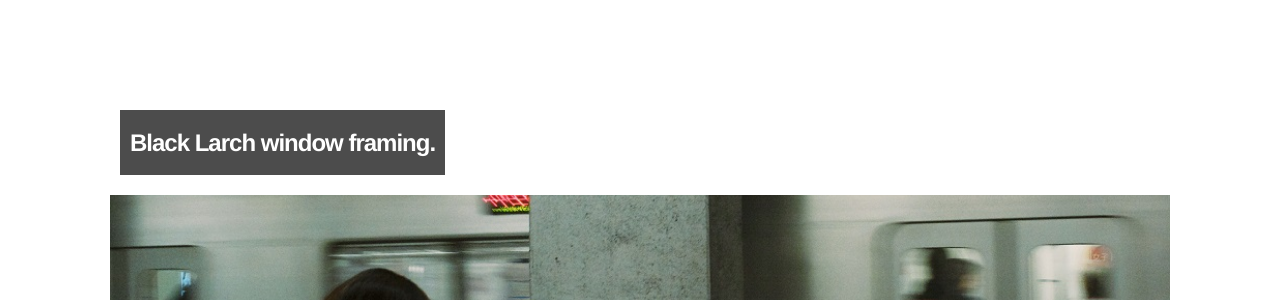
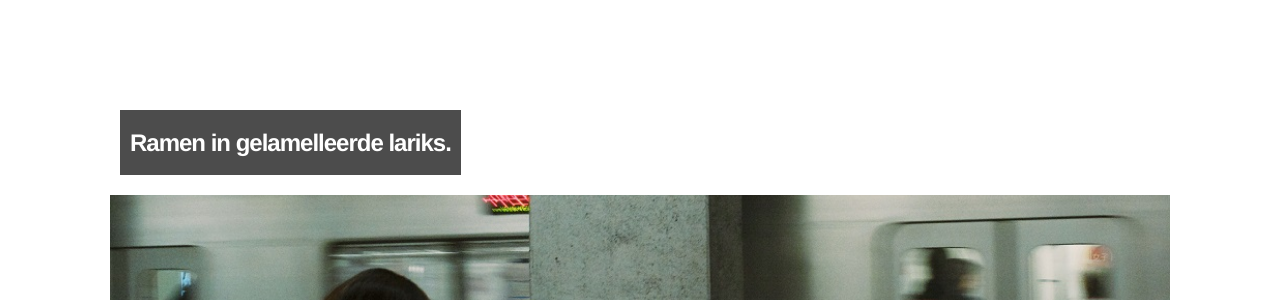
Before and after one commit to SimonBoury/rondomhout, a Jekyll site: the page built from pages/documentation.html, in a window 1280 px wide and 1072 px high. Shown: the part 361-661 px from the top of the window. Built offline with Jekyll 4.4.1, drawn with Linux system fonts in a browser that asks for light colours; nearby versions of some CDN libraries.

Commit message:
Update 2019-11-23-Larch-window-framing.md

```diff
--- a/_posts/2019-11-23-Larch-window-framing.md
+++ b/_posts/2019-11-23-Larch-window-framing.md
@@ -1,6 +1,6 @@
 ---
 layout: post
-title: "Black Larch window framing."
+title: "Ramen in gelamelleerde lariks."
 author: "Simon Boury"
 categories: documentation
 tags: [woodworking,masstimber]
```
